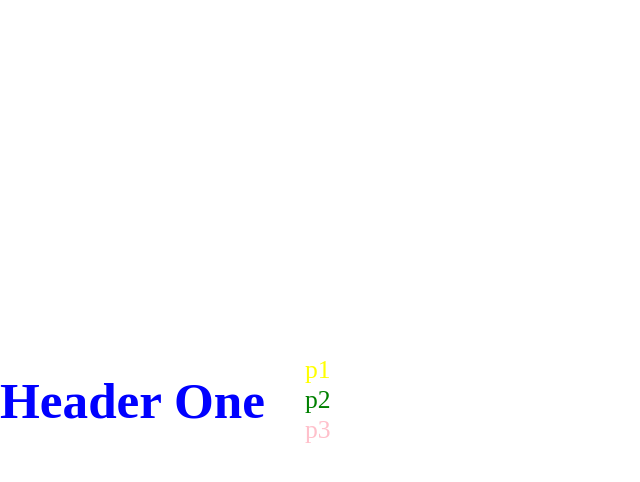
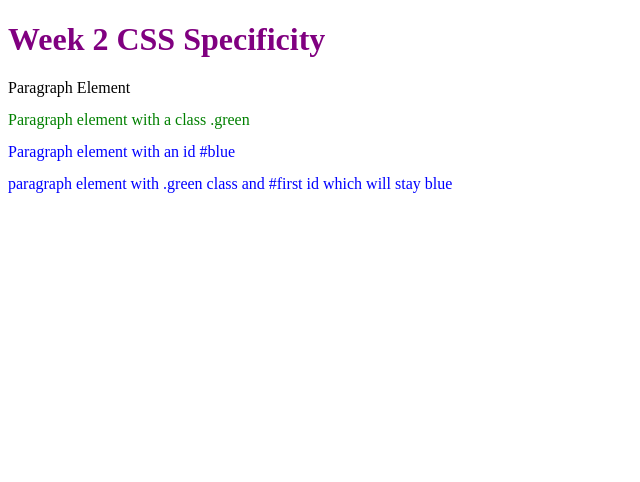
Before and after one commit to tdquach/cit85, a plain HTML site: page week2/specificity/index.html in a window 1280 px wide. Shown: the whole page, without its empty margins (0-640 px from the left). Drawn offline with Linux system fonts and the light colour scheme.

Commit message:
css specificity

```diff
--- a/week2/specificity/index.html
+++ b/week2/specificity/index.html
@@ -8,16 +8,12 @@
     <link rel ="stylesheet" href="main.css">
 </head>
 <body>
-    <p></p>
-    <h1 id="emph" class="emphasize cowboy">Header One</h1>
-    <div>
-        <div id="identify">
-        <p class="emph">p1</p>
-        <p class="emph2">p2</p>
-        <p class="emph3">p3</p>
-
-
+        <h1>Week 2 CSS Specificity</h1>
+        <div>
+            <p>Paragraph Element</p>
+            <p class="green">Paragraph element with a class .green</p>
+            <p id="blue">Paragraph element with an id #blue</p>
+            <p class="green" id="first">paragraph element with .green class and #first id which will stay blue</p>
         </div>
-    </div>
 </body>
 </html>
--- a/week2/specificity/main.css
+++ b/week2/specificity/main.css
@@ -1,54 +1,19 @@
-html, body {
+main {
+    width: 50%;
+}
+
+div {
+    line-height: 100%;
+    width: 80%;
+    border: 2px;
+}
+
+h1 {
+    color: purple;
     height: 100%;
 }
 
-html, body, div, p, h1 {
-    padding: 0;
-    margin: 0;
-    box-sizing: border-box;
-}
-
-html {
-    font-size: 2vw;
-}
-
-body {
-    display: flex;
-    justify-content: center;
-    align-items: center;
-}
-
-main {
-    width: 75%;
-    display: flex;
-    justify-content: flex-start;
-    align-items: center;
-    border: 1px solid black;
-}
-
-div {
-    flex-grow: 1;
-    padding: 0 20px;
-    display: flex;
-    flex-direction: column;
-}
-
-h1 {
-    color: red;
-}
-
-#emph {
-    color: blue;
-}
-
-.cowboy, .emph2 {
-    color: green;
-}
-
-.emphasize, .emph {
-    color: yellow;
-}
-
-.emph3 {
-    color: pink;
-}
+p {color: black;}
+.green {color: green;}
+#blue {color: blue;}
+#first {color:blue;}
```
